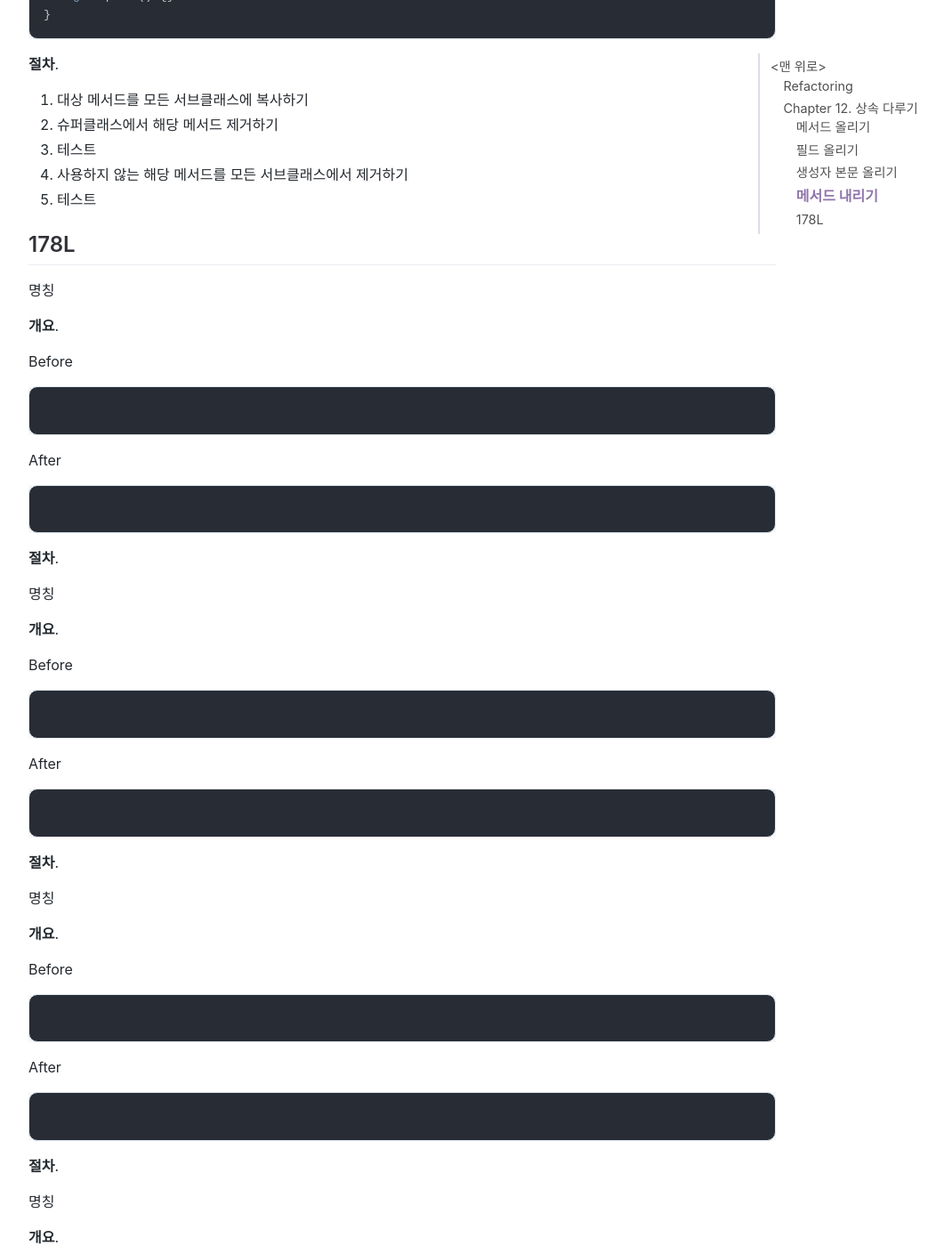
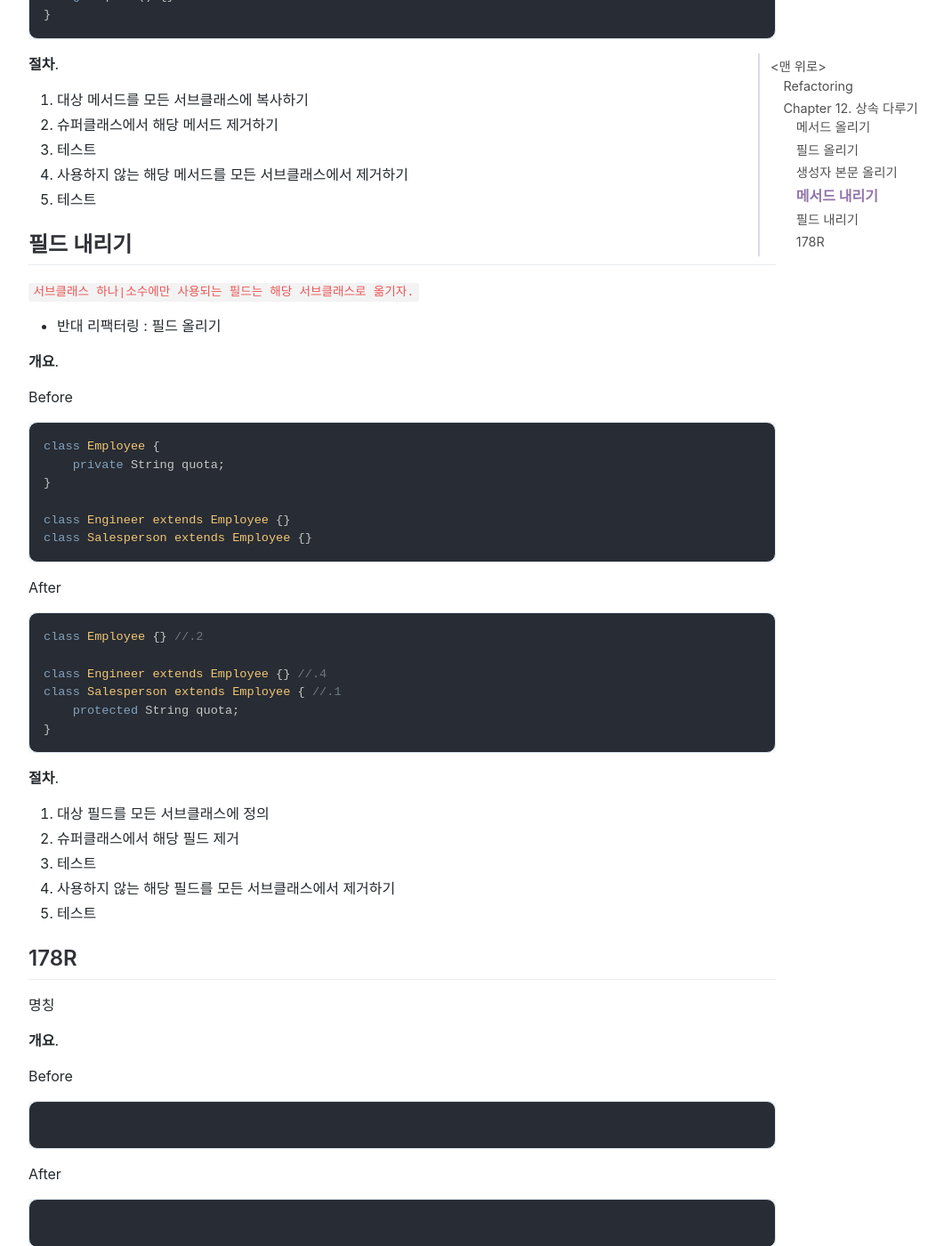
Before and after one commit to jihunparkme/jihunparkme.github.io, a Jekyll site: the page built from _posts/2021-11-29-Refactoring-12.md, in a window 1280 px wide and 1400 px high, scrolled down 4526 px. Shown: the whole window at 89% size, without its empty margins (188-1249 px from the left). Built offline with Jekyll 4.4.1, drawn with Linux system fonts in a browser that asks for light colours; nearby versions of some CDN libraries; comment, search, counter and statistics services are not loaded.

Commit message:
[Refactoring] 필드 내리기

````diff
--- a/_posts/2021-11-29-Refactoring-12.md
+++ b/_posts/2021-11-29-Refactoring-12.md
@@ -198,7 +198,45 @@ class Salesperson extends Employee { //.1
 4. 사용하지 않는 해당 메서드를 모든 서브클래스에서 제거하기
 5. 테스트
 
-## 178L
+## 필드 내리기
+
+`서브클래스 하나|소수에만 사용되는 필드는 해당 서브클래스로 옮기자.`
+
+- 반대 리팩터링 : 필드 올리기
+
+**개요**.
+
+Before
+
+```javascript
+class Employee {
+    private String quota;
+}
+
+class Engineer extends Employee {}
+class Salesperson extends Employee {}
+```
+
+After
+
+```javascript
+class Employee {} //.2
+
+class Engineer extends Employee {} //.4
+class Salesperson extends Employee { //.1
+    protected String quota;
+}
+```
+
+**절차**.
+
+1. 대상 필드를 모든 서브클래스에 정의
+2. 슈퍼클래스에서 해당 필드 제거
+3. 테스트
+4. 사용하지 않는 해당 필드를 모든 서브클래스에서 제거하기
+5. 테스트
+
+## 178R
 
 명칭
 
@@ -325,21 +363,3 @@ After
 ```
 
 **절차**.
-
-명칭
-
-**개요**.
-
-Before
-
-```javascript
-
-```
-
-After
-
-```javascript
-
-```
-
-**절차**.
````
